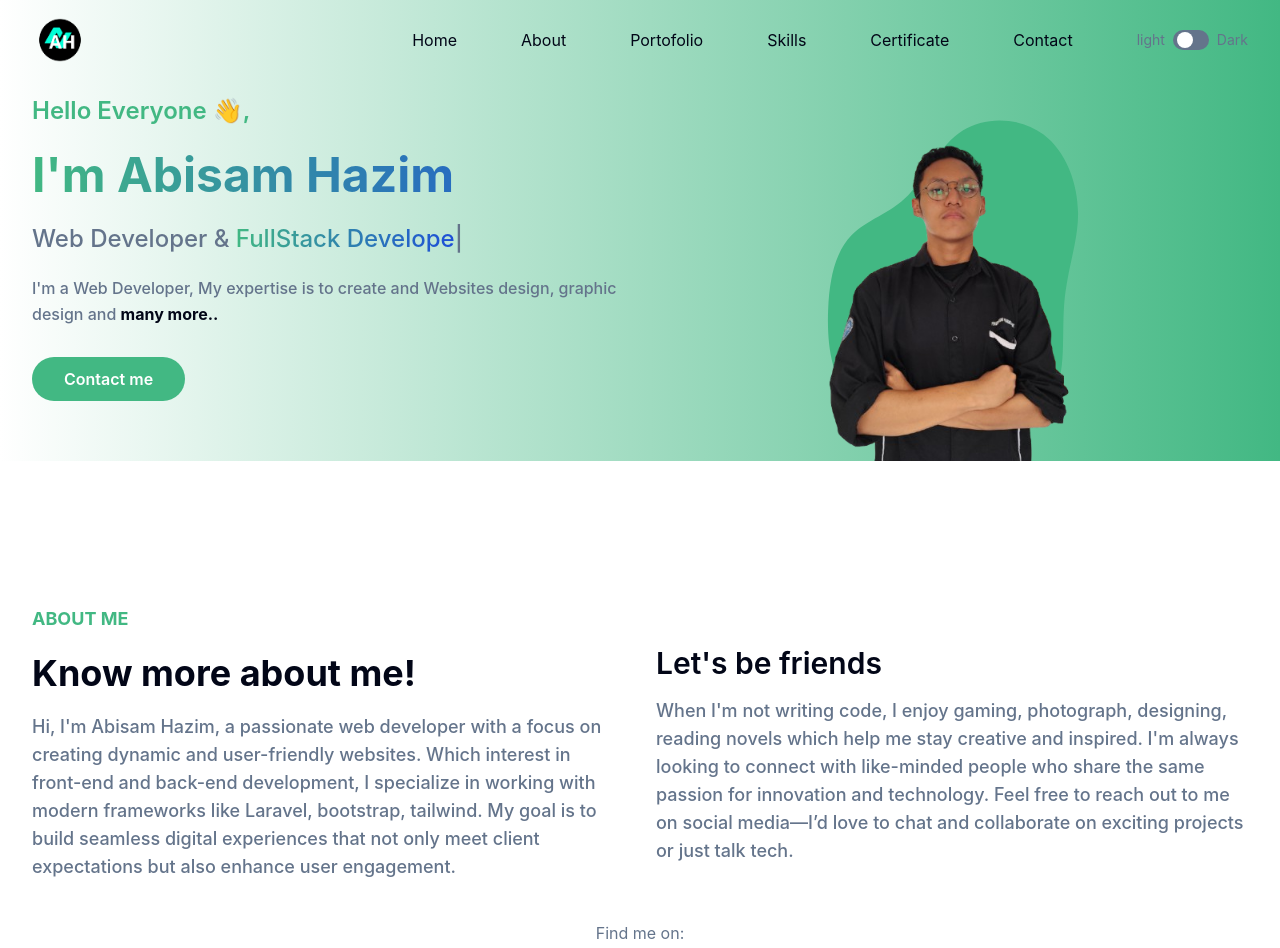
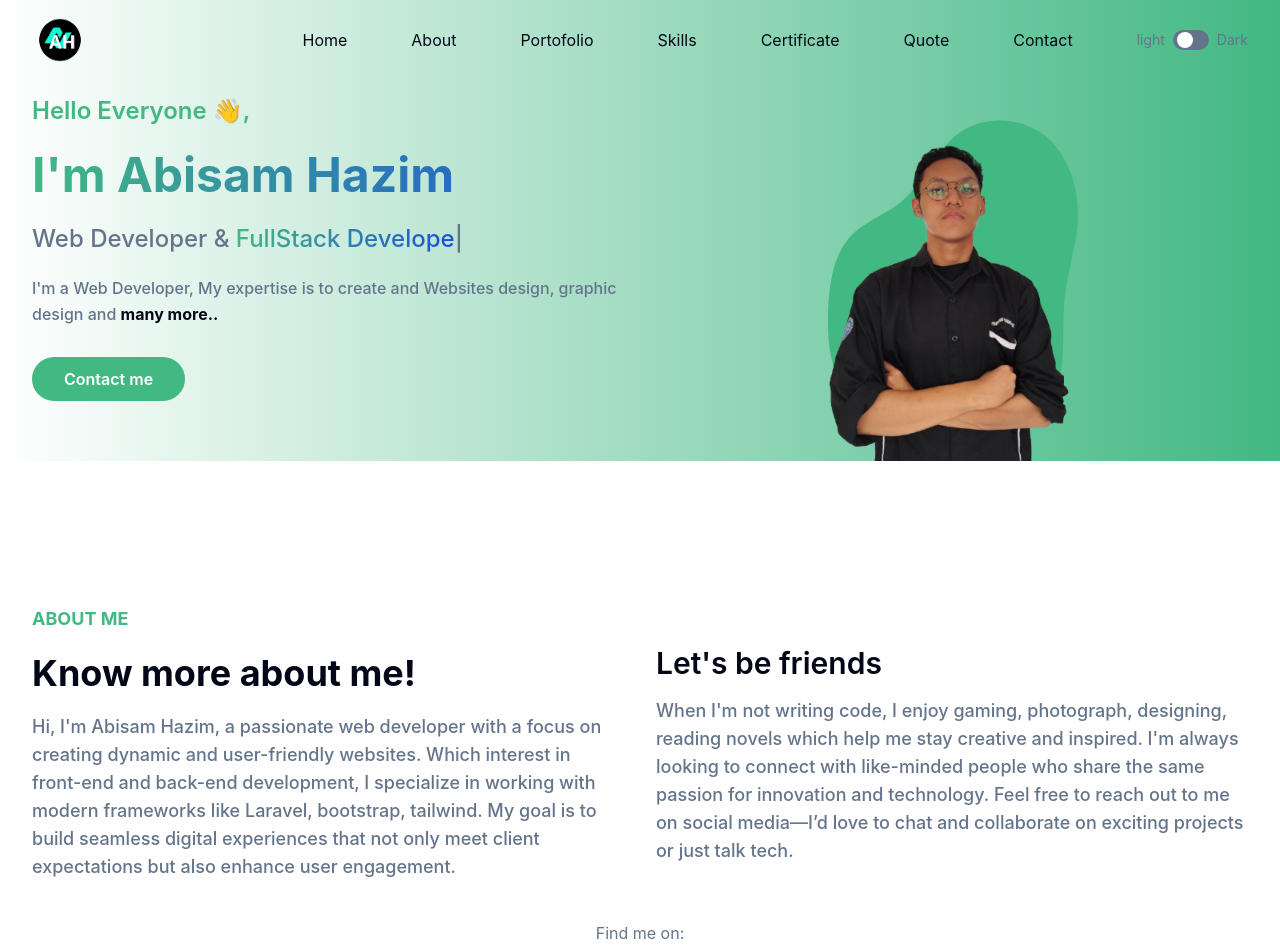
Before and after one commit to jongkodingabi/portofolio-abisam, a website built with Vite: page index.html in a window 1280 px wide. Shown: the top 948 px of the page. Built offline with nearby package versions, Linux system fonts and the light colour scheme.

Commit message:
penambahan quote

```diff
--- a/index.html
+++ b/index.html
@@ -51,6 +51,9 @@
                         </li>
                         <li class="group">
                             <a href="#certificate" class="text-base text-dark py-2 mx-8 flex group-hover:text-primary dark:text-white">Certificate</a>
+                        </li>
+                        <li class="group">
+                            <a href="#quote" class="text-base text-dark py-2 mx-8 flex group-hover:text-primary dark:text-white">Quote</a>
                         </li>
                         <li class="group">
                             <a href="#contact" class="text-base text-dark py-2 mx-8 flex group-hover:text-primary dark:text-white">Contact</a>
@@ -1019,7 +1022,7 @@
 
 
   <!-- Quote Section Start -->
-<section class="relative bg-gradient-to-bl from-primary via-[#f8f8f8] to-white dark:from-primary dark:via-gray-800 dark:to-dark bg-cover">
+<section id="quote" class="relative bg-gradient-to-bl from-primary via-[#f8f8f8] to-white dark:from-primary dark:via-gray-800 dark:to-dark bg-cover">
   <!-- Judul besar transparan -->
   <h1 class="absolute top-[-100px] inset-0 flex justify-center items-center text-[120px] font-bold dark:text-white text-slate-800 opacity-10">
     Quote
```
